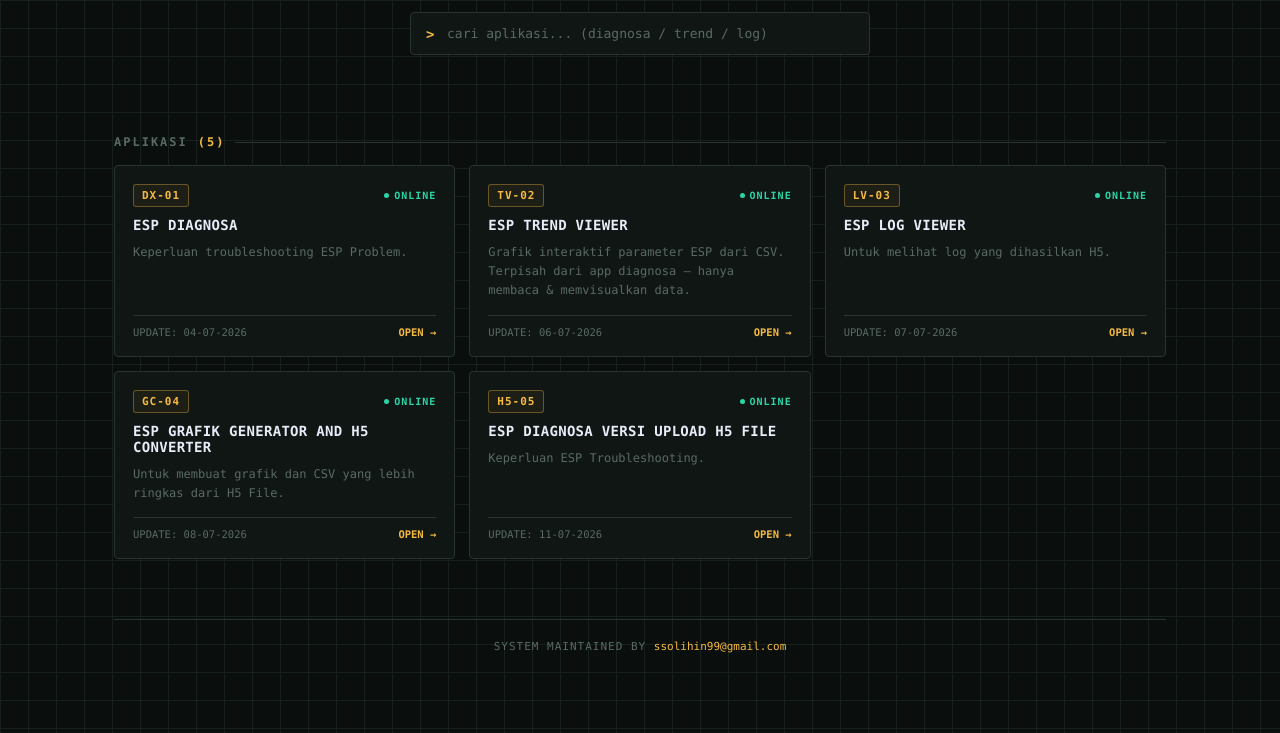
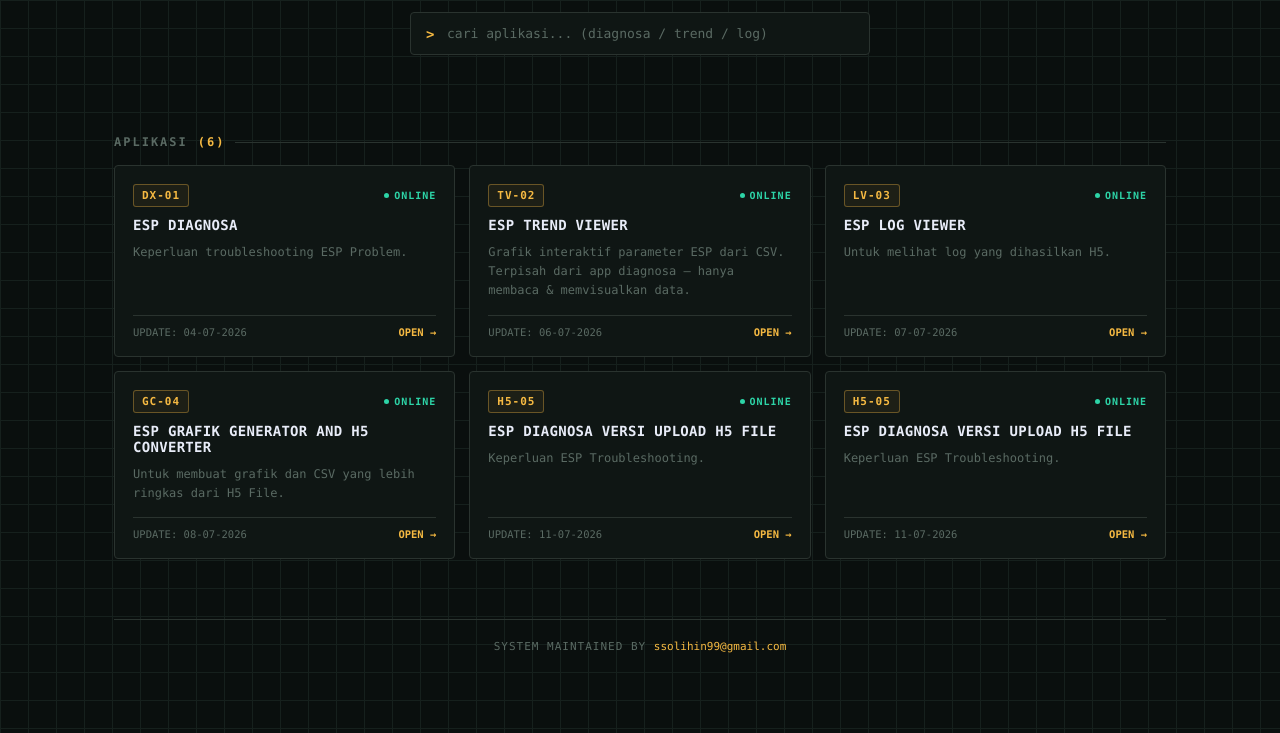
Before and after one commit to ssolihin99/index_kerjaan, a plain HTML site: page index.html in a window 1280 px wide. Shown: the part 196-929 px from the top of the page. Drawn offline with Linux system fonts and the light colour scheme.

Commit message:
Update index.html

```diff
--- a/index.html
+++ b/index.html
@@ -166,6 +166,14 @@
         <div class="meta"><span>UPDATE: 11-07-2026</span><span class="open">OPEN →</span></div>
       </a>
 
+      <a class="card" href="https://ssolihin99.github.io/esp-diagnosa-H5/" target="_blank" rel="noopener">
+        <div class="top"><span class="tag">H5-05</span><span class="status"><span class="dot"></span>ONLINE</span></div>
+        <h3>ESP Diagnosa Versi upload H5 File</h3>
+        <div class="desc">Keperluan ESP Troubleshooting.</div>
+        <div class="meta"><span>UPDATE: 11-07-2026</span><span class="open">OPEN →</span></div>
+      </a>
+
+
     </div>
   </section>
 
```
